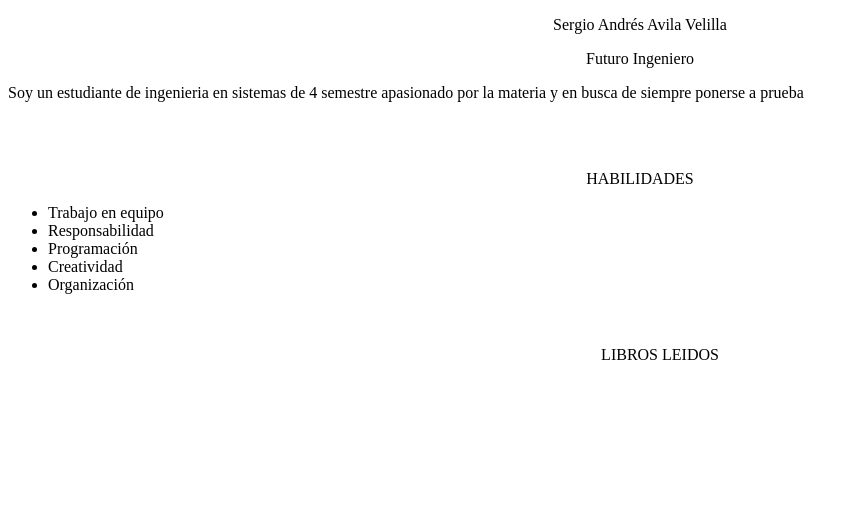
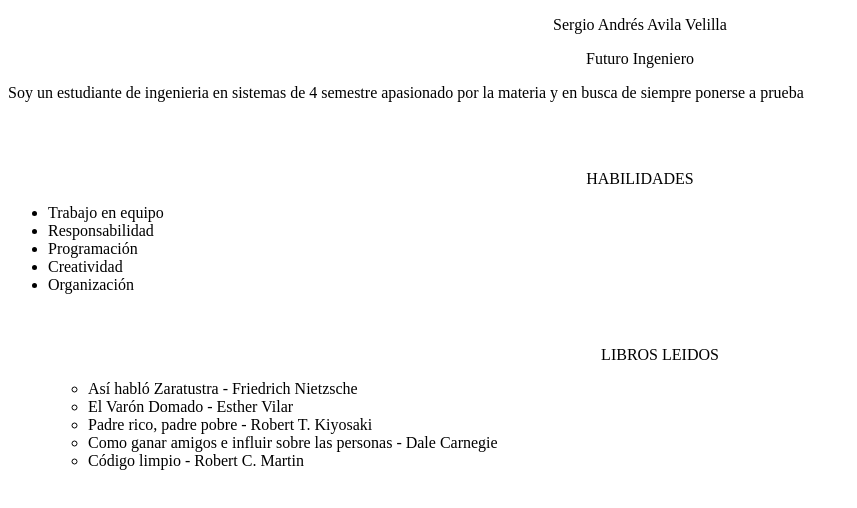
Before and after one commit to SergioA3728/Rubrica-EX-1, a plain HTML site: page index.html in a window 1280 px wide. Shown: the whole page, without its empty margins (0-857 px from the left). Drawn offline with Linux system fonts and the light colour scheme.

Commit message:
agregue la lista de Libros

```diff
--- a/index.html
+++ b/index.html
@@ -19,5 +19,11 @@
         <li>Organización</li>
     <br><br>
     <p align="center"> LIBROS LEIDOS </p>
+    <ul>
+        <li>Así habló Zaratustra - Friedrich Nietzsche </li>
+        <li>El Varón Domado - Esther Vilar </li>
+        <li>Padre rico, padre pobre - Robert T. Kiyosaki</li>
+        <li>Como ganar amigos e influir sobre las personas - Dale Carnegie</li>
+        <li>Código limpio - Robert C. Martin</li>
 </body>
 </html>
```
